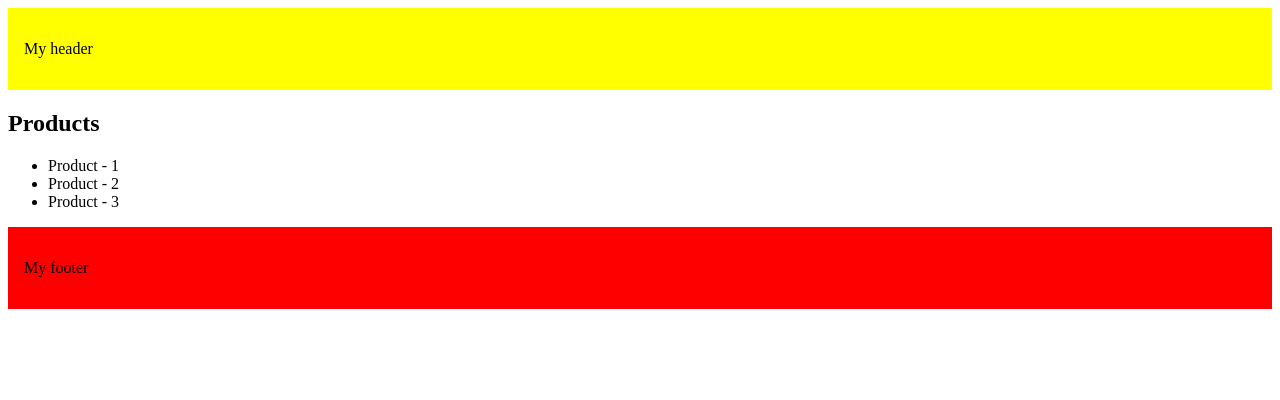
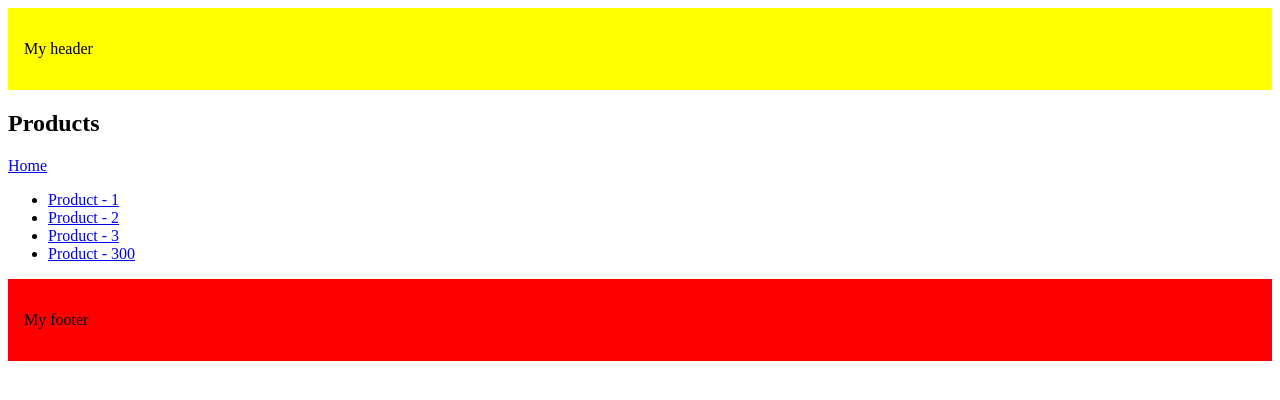
Before and after one commit to imgeekabhi/Learning-Next14, a Next.js app: page /products in a window 1280 px wide. Shown: the top 400 px of the page. Built offline with nearby package versions, Linux system fonts and the light colour scheme.

Commit message:
feat:link component navigation

```diff
--- a/src/app/products/page.tsx
+++ b/src/app/products/page.tsx
@@ -1,22 +1,27 @@
-import React from 'react'
-
+import React from "react";
+import Link from "next/link";
 const Products = () => {
+  const productId = 300;
   return (
     <div>
       <h2>Products</h2>
+      <Link href={`/`}>Home</Link>
       <ul>
         <li>
-                    Product - 1
+          <Link href={`/products/1`}> Product - 1</Link>
         </li>
         <li>
-                    Product - 2
+          <Link href={`/products/2`}> Product - 2</Link>
+        </li>{" "}
+        <li>
+          <Link href={`/products/3`}> Product - 3</Link>
         </li>
         <li>
-                    Product - 3
+          <Link href={`/products/${productId}`}> Product - {productId}</Link>
         </li>
       </ul>
     </div>
-    )
-}
+  );
+};
 
-export default Products
+export default Products;
```
Also changed, not shown: src/app/(auth)/(with-auth-layout)/layout.tsx (+13 -1 lines), src/app/page.tsx (+16 -5 lines). Lines whose indentation alone changed are shown as unchanged.
